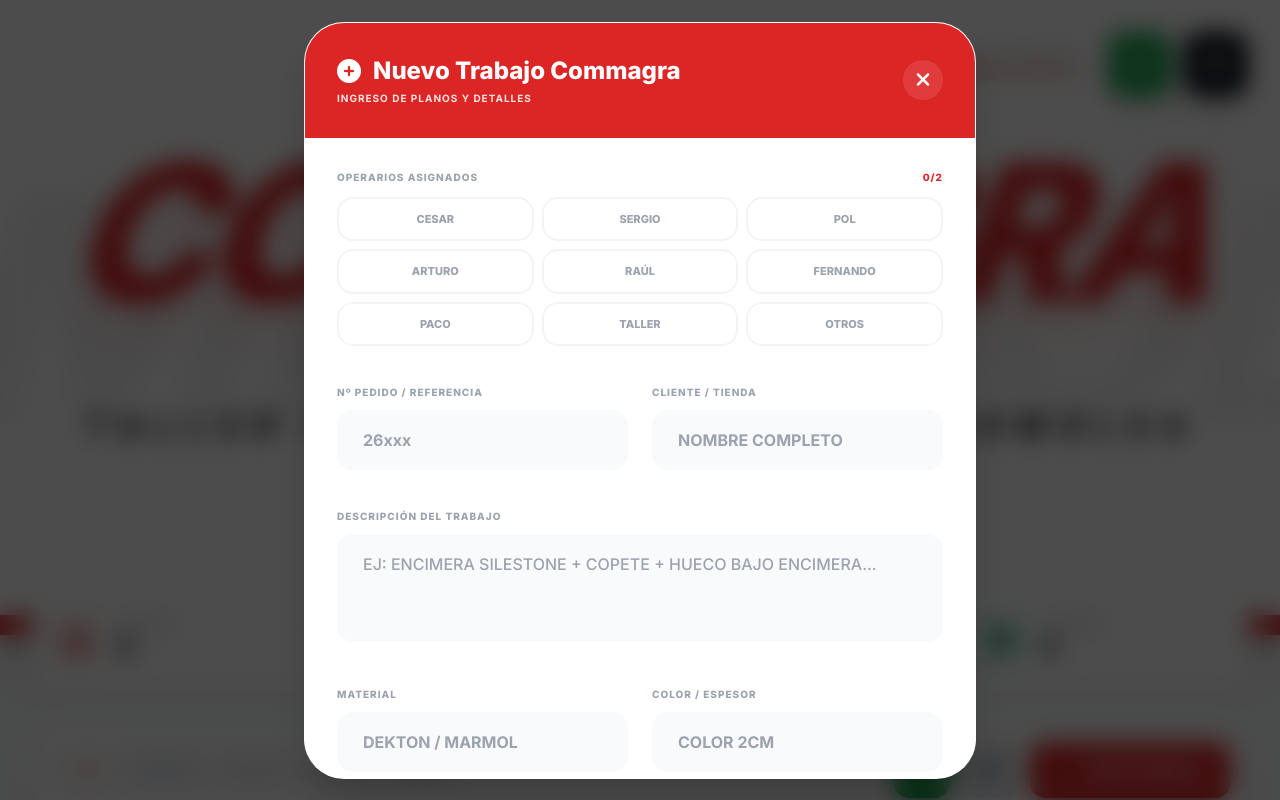
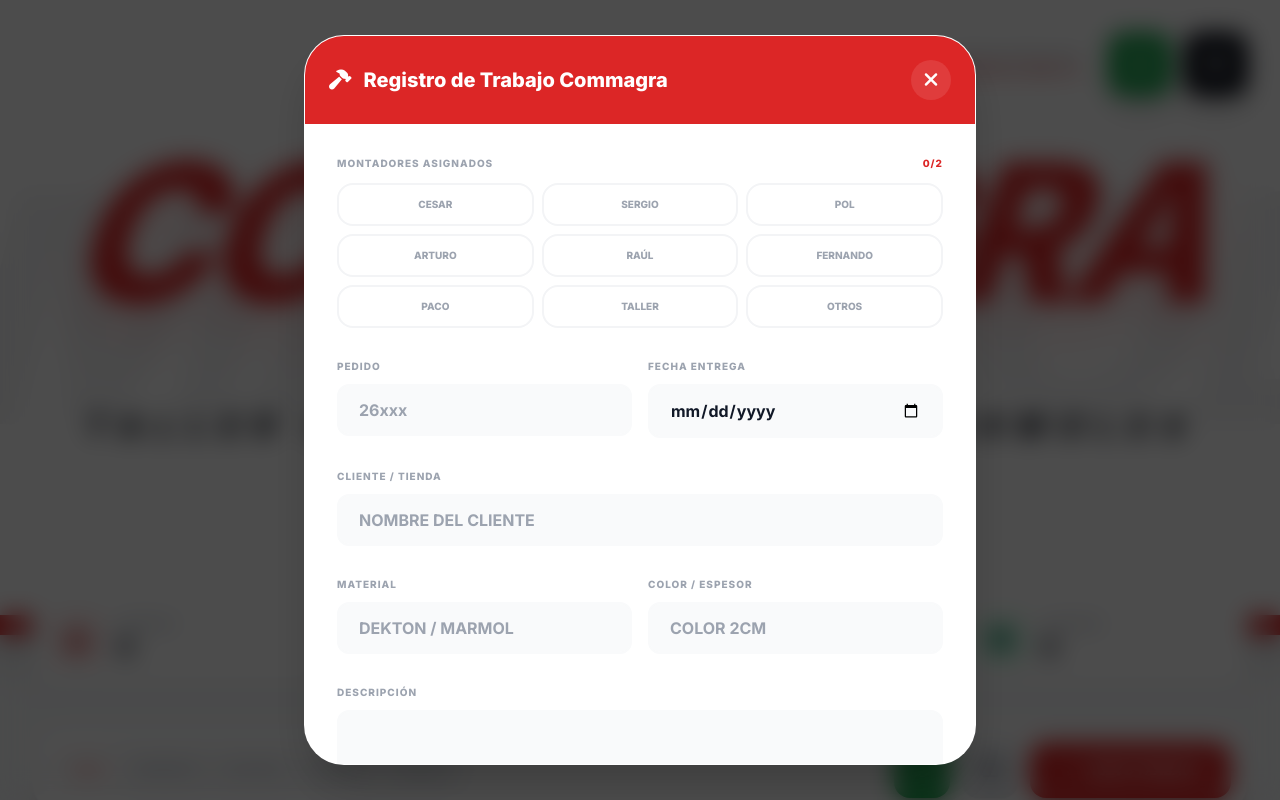
Before and after one commit to migueltaller/Commagra-Planing, a React (Vite) app: page / in a window 1280 px wide. Both pictures are taken after a click on the button "NUEVO TRABAJO". Shown: the top 800 px of the page. Built offline with nearby package versions, Linux system fonts and the light colour scheme.

Commit message:
Update TaskForm.tsx

```diff
--- a/components/TaskForm.tsx
+++ b/components/TaskForm.tsx
@@ -13,6 +13,7 @@
   const [selectedMontadores, setSelectedMontadores] = useState<string[]>([]);
   const [formData, setFormData] = useState({
     fecha: new Date().toISOString().split('T')[0],
+    deliveryDate: '',
     hora: '',
     pedido: '',
     clientName: '',
@@ -21,7 +22,9 @@
     description: '',
     status: TaskStatus.PENDIENTE,
   });
-  const [file, setFile] = useState<{ name: string; data: string } | null>(null);
+
+  const [pdfFile, setPdfFile] = useState<{ name: string; data: string } | null>(null);
+  const [dxfFile, setDxfFile] = useState<{ name: string; data: string } | null>(null);
   const [isSubmitting, setIsSubmitting] = useState(false);
 
   const toggleMontador = (nombre: string) => {
@@ -31,20 +34,22 @@
       if (selectedMontadores.length < 2) {
         setSelectedMontadores(prev => [...prev, nombre]);
       } else {
-        alert("Solo se pueden asignar hasta 2 operarios.");
+        alert("Solo se pueden asignar hasta 2 montadores.");
       }
     }
   };
 
-  const handleFileChange = (e: React.ChangeEvent<HTMLInputElement>) => {
+  const handleFileChange = (e: React.ChangeEvent<HTMLInputElement>, type: 'pdf' | 'dxf') => {
     const selectedFile = e.target.files?.[0];
     if (selectedFile) {
       const reader = new FileReader();
       reader.onload = (event) => {
-        setFile({
+        const fileObj = {
           name: selectedFile.name,
           data: event.target?.result as string,
-        });
+        };
+        if (type === 'pdf') setPdfFile(fileObj);
+        else setDxfFile(fileObj);
       };
       reader.readAsDataURL(selectedFile);
     }
@@ -53,11 +58,11 @@
   const handleSubmit = (e: React.FormEvent) => {
     e.preventDefault();
     if (selectedMontadores.length === 0) {
-      alert("Por favor selecciona al menos un operario.");
+      alert("Selecciona al menos un montador.");
       return;
     }
-    if (!formData.clientName || !file) {
-      alert("Por favor rellena el cliente y adjunta el plano.");
+    if (!formData.clientName || !formData.deliveryDate) {
+      alert("Rellena el cliente y la fecha de entrega.");
       return;
     }
 
@@ -65,32 +70,33 @@
     onSubmit({
       ...formData,
       montador: selectedMontadores.join(' / '),
-      fileName: file.name,
-      fileData: file.data,
+      fileName: pdfFile?.name || '',
+      fileData: pdfFile?.data || '',
+      dxfFileName: dxfFile?.name || '',
+      dxfFileData: dxfFile?.data || '',
     });
   };
 
   return (
     <div className="fixed inset-0 bg-black/70 backdrop-blur-md z-[100] flex items-center justify-center p-4">
       <div className="bg-white w-full max-w-2xl rounded-[2.5rem] shadow-2xl overflow-hidden animate-in fade-in zoom-in duration-200 border border-white/20">
-        <div className="bg-red-600 p-8 text-white flex justify-between items-center">
+        <div className="bg-red-600 p-6 text-white flex justify-between items-center">
           <div>
-            <h2 className="text-2xl font-black flex items-center gap-3">
-              <i className="fas fa-plus-circle"></i>
-              Nuevo Trabajo Commagra
+            <h2 className="text-xl font-black flex items-center gap-3">
+              <i className="fas fa-hammer"></i>
+              Registro de Trabajo Commagra
             </h2>
-            <p className="text-red-100 text-[10px] font-bold uppercase tracking-widest mt-1">Ingreso de planos y detalles</p>
           </div>
           <button onClick={onClose} className="w-10 h-10 rounded-full bg-white/10 flex items-center justify-center hover:bg-black transition-colors">
             <i className="fas fa-times text-xl"></i>
           </button>
         </div>
 
-        <form onSubmit={handleSubmit} className="p-8 space-y-8 max-h-[80vh] overflow-y-auto">
-          {/* SECCIÓN OPERARIOS */}
+        <form onSubmit={handleSubmit} className="p-8 space-y-6 max-h-[80vh] overflow-y-auto">
+          {/* MONTADORES */}
           <div className="space-y-3">
             <label className="text-[10px] font-black text-gray-400 uppercase tracking-widest flex justify-between">
-              <span>Operarios Asignados</span>
+              <span>Montadores Asignados</span>
               <span className="text-red-600">{selectedMontadores.length}/2</span>
             </label>
             <div className="grid grid-cols-2 sm:grid-cols-3 gap-2">
@@ -99,10 +105,10 @@
                   key={nombre}
                   type="button"
                   onClick={() => toggleMontador(nombre)}
-                  className={`py-3 rounded-2xl text-[11px] font-black uppercase transition-all border-2 ${
+                  className={`py-3 rounded-2xl text-[10px] font-black uppercase transition-all border-2 ${
                     selectedMontadores.includes(nombre)
-                      ? 'bg-red-600 border-red-600 text-white shadow-xl scale-[1.02]'
-                      : 'bg-white border-gray-100 text-gray-400 hover:border-red-100 hover:text-red-600'
+                      ? 'bg-red-600 border-red-600 text-white shadow-lg'
+                      : 'bg-white border-gray-100 text-gray-400 hover:text-red-600'
                   }`}
                 >
                   {nombre}
@@ -111,48 +117,48 @@
             </div>
           </div>
 
-          <div className="grid grid-cols-1 md:grid-cols-2 gap-6">
+          <div className="grid grid-cols-2 gap-4">
             <div className="space-y-2">
-              <label className="text-[10px] font-black text-gray-400 uppercase tracking-widest">Nº Pedido / Referencia</label>
+              <label className="text-[10px] font-black text-gray-400 uppercase tracking-widest">Pedido</label>
               <input
                 type="text"
                 placeholder="26xxx"
-                className="w-full px-6 py-4 rounded-2xl border-2 border-gray-50 bg-gray-50 focus:bg-white focus:border-red-600 outline-none transition-all font-bold"
+                className="w-full px-5 py-3 rounded-xl border-2 border-gray-50 bg-gray-50 focus:bg-white focus:border-red-600 outline-none transition-all font-bold"
                 value={formData.pedido}
                 onChange={e => setFormData(prev => ({ ...prev, pedido: e.target.value }))}
               />
             </div>
             <div className="space-y-2">
-              <label className="text-[10px] font-black text-gray-400 uppercase tracking-widest">Cliente / Tienda</label>
+              <label className="text-[10px] font-black text-gray-400 uppercase tracking-widest">Fecha Entrega</label>
               <input
                 required
-                type="text"
-                placeholder="Nombre completo"
-                className="w-full px-6 py-4 rounded-2xl border-2 border-gray-50 bg-gray-50 focus:bg-white focus:border-red-600 outline-none transition-all font-bold uppercase"
-                value={formData.clientName}
-                onChange={e => setFormData(prev => ({ ...prev, clientName: e.target.value }))}
+                type="date"
+                className="w-full px-5 py-3 rounded-xl border-2 border-gray-50 bg-gray-50 focus:bg-white focus:border-red-600 outline-none transition-all font-bold"
+                value={formData.deliveryDate}
+                onChange={e => setFormData(prev => ({ ...prev, deliveryDate: e.target.value }))}
               />
             </div>
           </div>
 
           <div className="space-y-2">
-            <label className="text-[10px] font-black text-gray-400 uppercase tracking-widest">Descripción del Trabajo</label>
-            <textarea
-              rows={3}
-              placeholder="Ej: Encimera Silestone + Copete + Hueco bajo encimera..."
-              className="w-full px-6 py-4 rounded-2xl border-2 border-gray-50 bg-gray-50 focus:bg-white focus:border-red-600 outline-none transition-all font-medium uppercase resize-none"
-              value={formData.description}
-              onChange={e => setFormData(prev => ({ ...prev, description: e.target.value }))}
+            <label className="text-[10px] font-black text-gray-400 uppercase tracking-widest">Cliente / Tienda</label>
+            <input
+              required
+              type="text"
+              placeholder="Nombre del Cliente"
+              className="w-full px-5 py-3 rounded-xl border-2 border-gray-50 bg-gray-50 focus:bg-white focus:border-red-600 outline-none transition-all font-bold uppercase"
+              value={formData.clientName}
+              onChange={e => setFormData(prev => ({ ...prev, clientName: e.target.value }))}
             />
           </div>
 
-          <div className="grid grid-cols-2 gap-6">
+          <div className="grid grid-cols-2 gap-4">
             <div className="space-y-2">
               <label className="text-[10px] font-black text-gray-400 uppercase tracking-widest">Material</label>
               <input
                 type="text"
                 placeholder="DEKTON / MARMOL"
-                className="w-full px-6 py-4 rounded-2xl border-2 border-gray-50 bg-gray-50 focus:bg-white focus:border-red-600 outline-none transition-all font-bold uppercase"
+                className="w-full px-5 py-3 rounded-xl border-2 border-gray-50 bg-gray-50 focus:bg-white focus:border-red-600 outline-none transition-all font-bold uppercase"
                 value={formData.material}
                 onChange={e => setFormData(prev => ({ ...prev, material: e.target.value }))}
               />
@@ -162,7 +168,7 @@
               <input
                 type="text"
                 placeholder="COLOR 2CM"
-                className="w-full px-6 py-4 rounded-2xl border-2 border-gray-50 bg-gray-50 focus:bg-white focus:border-red-600 outline-none transition-all font-bold uppercase"
+                className="w-full px-5 py-3 rounded-xl border-2 border-gray-50 bg-gray-50 focus:bg-white focus:border-red-600 outline-none transition-all font-bold uppercase"
                 value={formData.color}
                 onChange={e => setFormData(prev => ({ ...prev, color: e.target.value }))}
               />
@@ -170,23 +176,35 @@
           </div>
 
           <div className="space-y-2">
-            <label className="text-[10px] font-black text-gray-400 uppercase tracking-widest">Adjuntar Plano (PDF)</label>
-            <div className="relative border-4 border-dashed border-gray-100 rounded-3xl p-8 hover:border-red-500/30 hover:bg-red-50 transition-all group text-center cursor-pointer">
-              <input type="file" accept="application/pdf" className="absolute inset-0 w-full h-full opacity-0 cursor-pointer" onChange={handleFileChange} />
-              <div className="flex flex-col items-center gap-2">
-                <i className={`fas ${file ? 'fa-check-circle text-green-500' : 'fa-cloud-upload-alt text-gray-300'} text-4xl group-hover:scale-110 transition-transform`}></i>
-                <p className="text-xs font-black text-gray-500 uppercase tracking-widest">{file ? file.name : 'Seleccionar archivo del dispositivo'}</p>
-                <p className="text-[9px] text-gray-300 font-bold uppercase">Solo archivos PDF</p>
-              </div>
+            <label className="text-[10px] font-black text-gray-400 uppercase tracking-widest">Descripción</label>
+            <textarea
+              rows={2}
+              className="w-full px-5 py-3 rounded-xl border-2 border-gray-50 bg-gray-50 focus:bg-white focus:border-red-600 outline-none transition-all font-medium uppercase resize-none"
+              value={formData.description}
+              onChange={e => setFormData(prev => ({ ...prev, description: e.target.value }))}
+            />
+          </div>
+
+          {/* ADJUNTOS */}
+          <div className="grid grid-cols-2 gap-4">
+            <div className="relative border-2 border-dashed border-gray-200 rounded-2xl p-4 text-center hover:bg-red-50 cursor-pointer">
+              <input type="file" accept="application/pdf" className="absolute inset-0 opacity-0 cursor-pointer" onChange={e => handleFileChange(e, 'pdf')} />
+              <i className={`fas ${pdfFile ? 'fa-check text-green-500' : 'fa-file-pdf text-gray-300'} mb-1`}></i>
+              <p className="text-[9px] font-black text-gray-500 uppercase">{pdfFile ? 'PDF LISTO' : 'SUBIR PDF'}</p>
+            </div>
+            <div className="relative border-2 border-dashed border-gray-200 rounded-2xl p-4 text-center hover:bg-blue-50 cursor-pointer">
+              <input type="file" className="absolute inset-0 opacity-0 cursor-pointer" onChange={e => handleFileChange(e, 'dxf')} />
+              <i className={`fas ${dxfFile ? 'fa-check text-green-500' : 'fa-file-code text-gray-300'} mb-1`}></i>
+              <p className="text-[9px] font-black text-gray-500 uppercase">{dxfFile ? 'DXF LISTO' : 'SUBIR DXF'}</p>
             </div>
           </div>
 
           <button
             type="submit"
             disabled={isSubmitting}
-            className="w-full bg-gray-950 text-white py-6 rounded-3xl font-black text-xl hover:bg-black transition-all shadow-2xl active:scale-95 uppercase tracking-tighter"
+            className="w-full bg-gray-900 text-white py-5 rounded-2xl font-black text-lg hover:bg-black transition-all shadow-xl active:scale-95 uppercase"
           >
-            {isSubmitting ? 'Procesando...' : 'Registrar en Taller'}
+            {isSubmitting ? 'REGISTRANDO...' : 'REGISTRAR TRABAJO'}
           </button>
         </form>
       </div>
```
